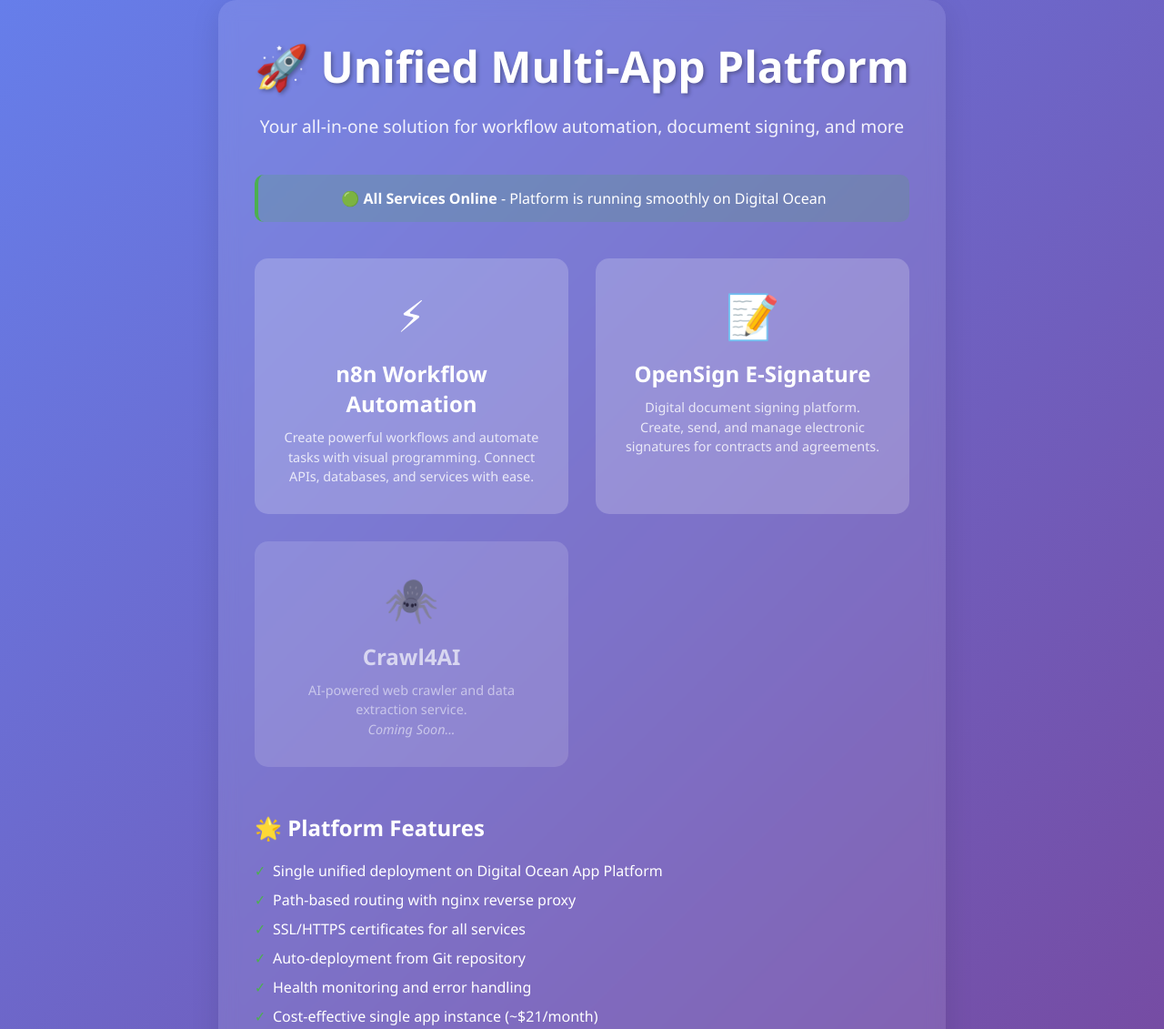
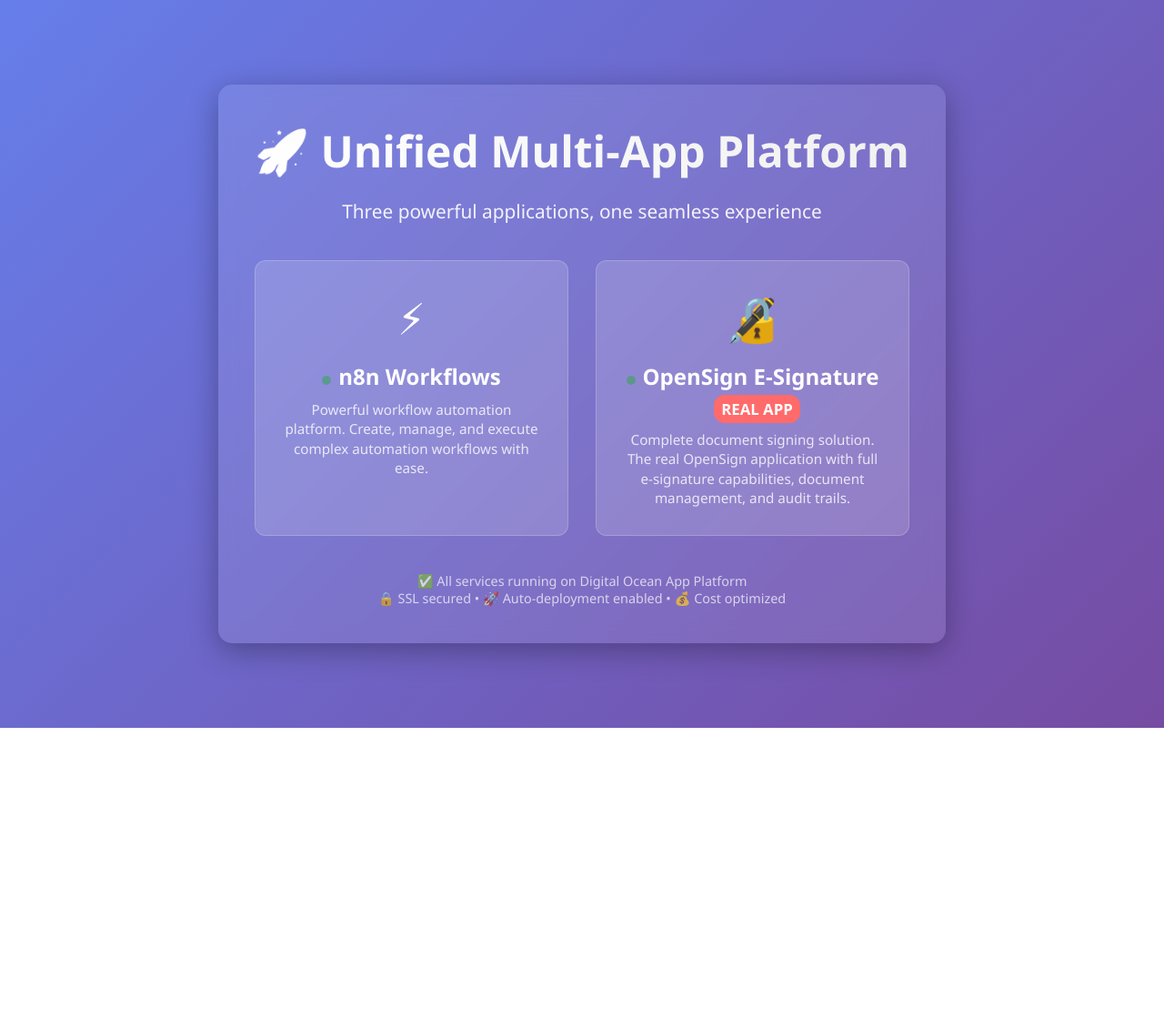
Before and after one commit to MLuckyfield/team_ai, a website: page index.html in a window 1280 px wide. Shown: the top 1131 px of the page at 91% size. After the commit the page ends 800 px from the top, so only its background shows below. Drawn offline with Linux system fonts and the light colour scheme.

Commit message:
Deploy real OpenSign application - complete e-signature platform

```diff
--- a/index.html
+++ b/index.html
@@ -26,165 +26,130 @@
             max-width: 800px;
             padding: 40px;
             background: rgba(255, 255, 255, 0.1);
-            border-radius: 20px;
+            border-radius: 15px;
             backdrop-filter: blur(10px);
-            box-shadow: 0 8px 32px rgba(0, 0, 0, 0.1);
+            box-shadow: 0 8px 32px rgba(0, 0, 0, 0.3);
         }
 
         h1 {
-            font-size: 3rem;
+            font-size: 3em;
             margin-bottom: 20px;
-            text-shadow: 2px 2px 4px rgba(0, 0, 0, 0.3);
+            background: linear-gradient(45deg, #fff, #f0f0f0);
+            -webkit-background-clip: text;
+            -webkit-text-fill-color: transparent;
+            background-clip: text;
         }
 
         .subtitle {
-            font-size: 1.2rem;
+            font-size: 1.3em;
             margin-bottom: 40px;
             opacity: 0.9;
         }
 
-        .services {
+        .apps-grid {
             display: grid;
             grid-template-columns: repeat(auto-fit, minmax(250px, 1fr));
             gap: 30px;
-            margin-top: 40px;
+            margin: 40px 0;
         }
 
-        .service-card {
-            background: rgba(255, 255, 255, 0.2);
+        .app-card {
+            background: rgba(255, 255, 255, 0.15);
             padding: 30px;
-            border-radius: 15px;
-            transition: transform 0.3s ease, box-shadow 0.3s ease;
+            border-radius: 12px;
+            transition: all 0.3s ease;
             text-decoration: none;
             color: white;
-            display: block;
+            border: 1px solid rgba(255, 255, 255, 0.2);
         }
 
-        .service-card:hover {
+        .app-card:hover {
             transform: translateY(-5px);
-            box-shadow: 0 15px 35px rgba(0, 0, 0, 0.2);
-            text-decoration: none;
-            color: white;
+            background: rgba(255, 255, 255, 0.25);
+            box-shadow: 0 12px 40px rgba(0, 0, 0, 0.4);
         }
 
-        .service-icon {
-            font-size: 3rem;
+        .app-icon {
+            font-size: 3em;
             margin-bottom: 15px;
         }
 
-        .service-title {
-            font-size: 1.5rem;
+        .app-title {
+            font-size: 1.5em;
             font-weight: bold;
             margin-bottom: 10px;
         }
 
-        .service-description {
-            font-size: 0.9rem;
+        .app-description {
+            font-size: 0.95em;
             opacity: 0.8;
-            line-height: 1.5;
+            line-height: 1.4;
         }
 
-        .features {
-            margin-top: 50px;
-            text-align: left;
+        .status-indicator {
+            display: inline-block;
+            width: 10px;
+            height: 10px;
+            background: #28a745;
+            border-radius: 50%;
+            margin-right: 8px;
+            animation: pulse 2s infinite;
         }
 
-        .features h2 {
-            margin-bottom: 20px;
-            color: #fff;
+        @keyframes pulse {
+            0% { opacity: 1; }
+            50% { opacity: 0.5; }
+            100% { opacity: 1; }
         }
 
-        .features ul {
-            list-style: none;
-            padding: 0;
+        .footer {
+            margin-top: 40px;
+            font-size: 0.9em;
+            opacity: 0.7;
         }
 
-        .features li {
-            margin-bottom: 10px;
-            padding-left: 20px;
-            position: relative;
-        }
-
-        .features li::before {
-            content: "✓";
-            position: absolute;
-            left: 0;
-            color: #4CAF50;
+        .new-badge {
+            background: #ff6b6b;
+            color: white;
+            padding: 4px 8px;
+            border-radius: 12px;
+            font-size: 0.7em;
             font-weight: bold;
-        }
-
-        .status {
-            margin-top: 30px;
-            padding: 15px;
-            background: rgba(76, 175, 80, 0.2);
-            border-radius: 10px;
-            border-left: 4px solid #4CAF50;
-        }
-
-        @media (max-width: 768px) {
-            h1 {
-                font-size: 2rem;
-            }
-
-            .container {
-                margin: 20px;
-                padding: 30px 20px;
-            }
-
-            .services {
-                grid-template-columns: 1fr;
-            }
+            margin-left: 10px;
         }
     </style>
 </head>
 <body>
     <div class="container">
         <h1>🚀 Unified Multi-App Platform</h1>
-        <p class="subtitle">Your all-in-one solution for workflow automation, document signing, and more</p>
+        <p class="subtitle">Three powerful applications, one seamless experience</p>
 
-        <div class="status">
-            <strong>🟢 All Services Online</strong> - Platform is running smoothly on Digital Ocean
-        </div>
-
-        <div class="services">
-            <a href="/n8n/" class="service-card" target="_blank">
-                <div class="service-icon">⚡</div>
-                <div class="service-title">n8n Workflow Automation</div>
-                <div class="service-description">
-                    Create powerful workflows and automate tasks with visual programming.
-                    Connect APIs, databases, and services with ease.
+        <div class="apps-grid">
+            <a href="/n8n/" class="app-card">
+                <div class="app-icon">⚡</div>
+                <div class="app-title">
+                    <span class="status-indicator"></span>n8n Workflows
+                </div>
+                <div class="app-description">
+                    Powerful workflow automation platform. Create, manage, and execute complex automation workflows with ease.
                 </div>
             </a>
 
-            <a href="/opensign/" class="service-card" target="_blank">
-                <div class="service-icon">📝</div>
-                <div class="service-title">OpenSign E-Signature</div>
-                <div class="service-description">
-                    Digital document signing platform. Create, send, and manage
-                    electronic signatures for contracts and agreements.
+            <a href="/opensign/" class="app-card">
+                <div class="app-icon">🔏</div>
+                <div class="app-title">
+                    <span class="status-indicator"></span>OpenSign E-Signature
+                    <span class="new-badge">REAL APP</span>
+                </div>
+                <div class="app-description">
+                    Complete document signing solution. The real OpenSign application with full e-signature capabilities, document management, and audit trails.
                 </div>
             </a>
-
-            <div class="service-card" style="opacity: 0.7;">
-                <div class="service-icon">🕷️</div>
-                <div class="service-title">Crawl4AI</div>
-                <div class="service-description">
-                    AI-powered web crawler and data extraction service.
-                    <br><em>Coming Soon...</em>
-                </div>
-            </div>
         </div>
 
-        <div class="features">
-            <h2>🌟 Platform Features</h2>
-            <ul>
-                <li>Single unified deployment on Digital Ocean App Platform</li>
-                <li>Path-based routing with nginx reverse proxy</li>
-                <li>SSL/HTTPS certificates for all services</li>
-                <li>Auto-deployment from Git repository</li>
-                <li>Health monitoring and error handling</li>
-                <li>Cost-effective single app instance (~$21/month)</li>
-            </ul>
+        <div class="footer">
+            <p>✅ All services running on Digital Ocean App Platform</p>
+            <p>🔒 SSL secured • 🚀 Auto-deployment enabled • 💰 Cost optimized</p>
         </div>
     </div>
 </body>
--- a/unified-minimal-platform.yaml
+++ b/unified-minimal-platform.yaml
@@ -1,8 +1,8 @@
 name: unified-minimal-platform
-# Force rebuild - Working OpenSign placeholder v2
+# Real OpenSign application deployment
 services:
 - build_command: ""
-  dockerfile_path: Dockerfile.working-simple
+  dockerfile_path: Dockerfile.opensign-real
   github:
     branch: main
     deploy_on_push: true
```
Also changed, not shown: 1 other file.
